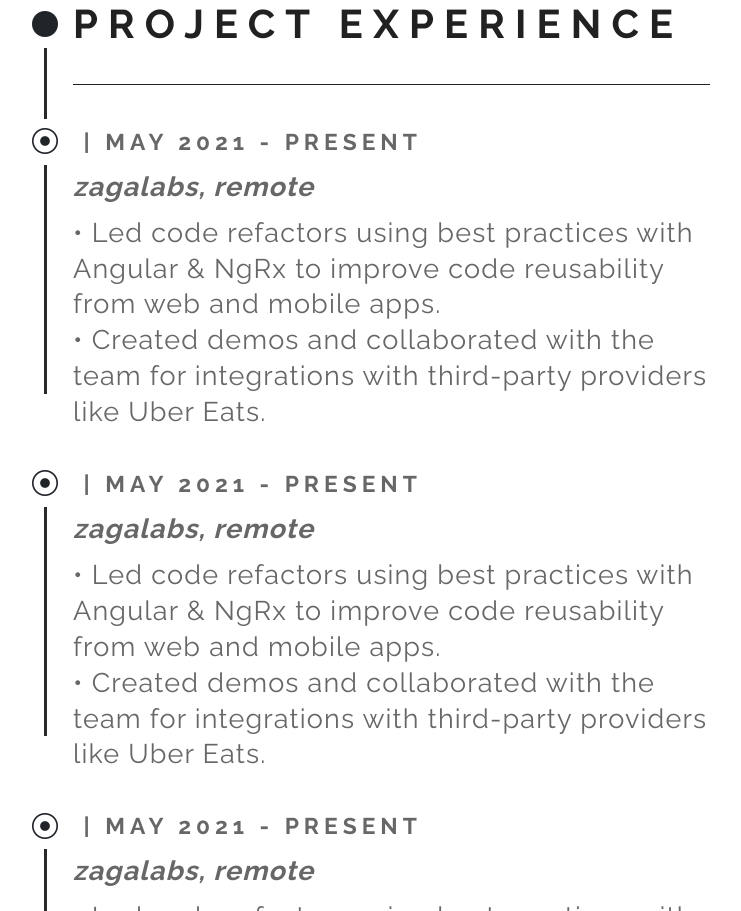
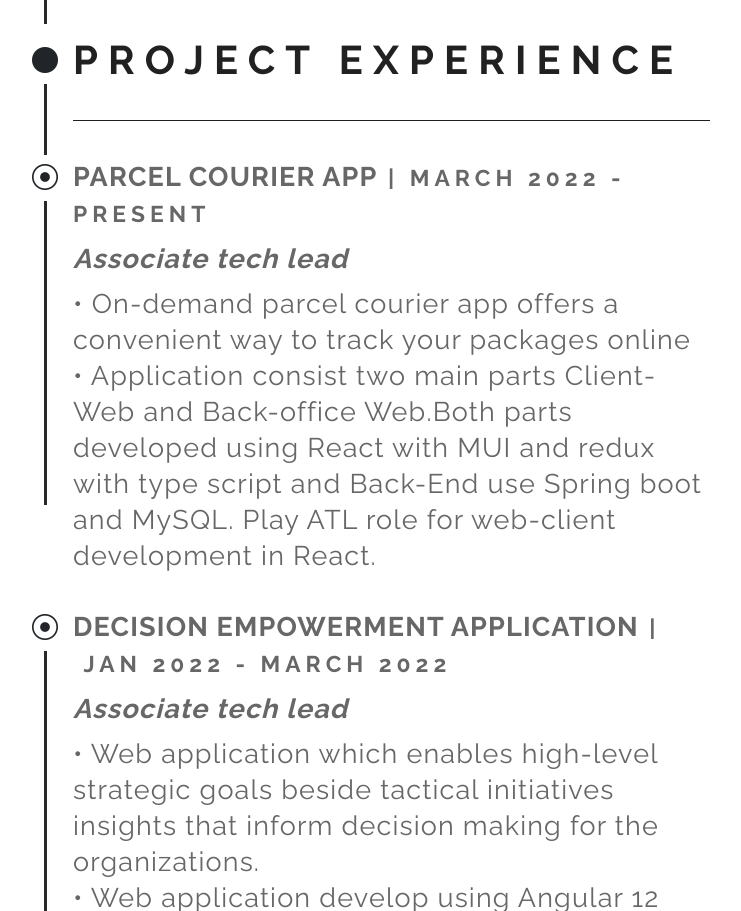
Before and after one commit to Kasun002/cv, a React (Create React App) app: page /react in a window 1280 px wide. Shown: the part 5180-6091 px from the top of the page, without its empty margins (96-837 px from the left). Built offline with nearby package versions, Linux system fonts and the light colour scheme.

Commit message:
Few projects added

```diff
--- a/src/CV-react.tsx
+++ b/src/CV-react.tsx
@@ -260,7 +260,7 @@ const CVReact = () => {
                             {employment.endDate}
                           </span>
                         </p>
-                        <p className="text-lowercase fst-italic fw-bold">
+                        <p className="fst-italic fw-bold">
                           {employment.employer}, {employment.city}
                         </p>
                       </div>
@@ -285,13 +285,13 @@ const CVReact = () => {
                       </div>
                       <div className="col">
                         <p className="text-uppercase fw-bold position-relative">
-                          {project.jobTitle}
+                          {project.projectTitle}
                           <span>
                             &nbsp;|&nbsp;{project.startDate} - {project.endDate}
                           </span>
                         </p>
-                        <p className="text-lowercase fst-italic fw-bold">
-                          {project.employer}, {project.city}
+                        <p className="fst-italic fw-bold float-right">
+                          {project.role}
                         </p>
                         {project.achievements.map(
                           (achievement: any, achievementsIndex: number) => {
--- a/src/config/react/projects.tsx
+++ b/src/config/react/projects.tsx
@@ -2,69 +2,53 @@ import employmentHistory from "./employments";
 
 const projects = [
   {
-    projectTitle: "Tech Lead / Full-Stack Developer",
-    startDate: "May 2021",
+    projectTitle: "Parcel Courier App",
+    startDate: "March 2022",
     endDate: "Present",
-    employer: "Zagalabs",
-    city: "Remote",
+    role: "Associate tech lead",
     achievements: [
-      "Led code refactors using best practices with Angular & NgRx to improve code reusability from web and mobile apps.",
-      "Created demos and collaborated with the team for integrations with third-party providers like Uber Eats.",
+      "On-demand parcel courier app offers a convenient way to track your packages online",
+      "Application consist two main parts Client-Web and Back-office Web.Both parts developed using React with MUI and redux with type script and Back-End use Spring boot and MySQL. Play ATL role for web-client development in React.",
     ],
   },
   {
-    projectTitle: "Tech Lead / Full-Stack Developer",
-    startDate: "May 2021",
-    endDate: "Present",
-    employer: "Zagalabs",
-    city: "Remote",
+    projectTitle: "Decision Empowerment application",
+    startDate: "Jan 2022",
+    endDate: "March 2022",
+    role: "Associate tech lead",
     achievements: [
-      "Led code refactors using best practices with Angular & NgRx to improve code reusability from web and mobile apps.",
-      "Created demos and collaborated with the team for integrations with third-party providers like Uber Eats.",
+      "Web application which enables high-level strategic goals beside tactical initiatives insights that inform decision making for the organizations.",
+      "Web application develop using Angular 12 and vanilla-JavaScript, Back-End use .NET core and SQL server.Play ATL role for web-client development",
     ],
   },
   {
-    projectTitle: "Tech Lead / Full-Stack Developer",
-    startDate: "May 2021",
-    endDate: "Present",
-    employer: "Zagalabs",
-    city: "Remote",
+    projectTitle: "Banking system for credit union in USA",
+    startDate: "March 2021",
+    endDate: "Jan 2022",
+    role: "Senior Software Engineer(Full-Stack)",
     achievements: [
-      "Led code refactors using best practices with Angular & NgRx to improve code reusability from web and mobile apps.",
-      "Created demos and collaborated with the team for integrations with third-party providers like Uber Eats.",
+      "Banking platform for credit union customers connected with core banking and third-party solution providers.",
+      "Application consist of separate web and Mobile.Web and mobile based on customized JavaScript framework(Kony) and also back-end is mainly based Java framework(fabric).Mainly worked on web and mobile application slightly work on java back-end",
     ],
   },
   {
-    projectTitle: "Tech Lead / Full-Stack Developer",
-    startDate: "May 2021",
-    endDate: "Present",
-    employer: "Zagalabs",
-    city: "Remote",
+    projectTitle: "Avatarin",
+    startDate: "Oct 2020",
+    endDate: "Sep 2021",
+    role: "Senior Software Engineer",
     achievements: [
-      "Led code refactors using best practices with Angular & NgRx to improve code reusability from web and mobile apps.",
-      "Created demos and collaborated with the team for integrations with third-party providers like Uber Eats.",
+      "Web and mobile based platform for the physically disabled peoples public to connect Roberts and handle Robot via Mobile/Web app after purchasing a time-slot.",
+      "Project back-end is based on Java spring-boot, mongo-db and web client based on React and mobile client based on flutter. Play Senior Software Engineer role for web-client development",
     ],
   },
   {
-    projectTitle: "Tech Lead / Full-Stack Developer",
-    startDate: "May 2021",
-    endDate: "Present",
-    employer: "Zagalabs",
-    city: "Remote",
+    projectTitle: "Mobile Payment Wallet",
+    startDate: "April 2017",
+    endDate: "Feb 2021",
+    role: "Senior Software/Senior Software Engineer",
     achievements: [
-      "Led code refactors using best practices with Angular & NgRx to improve code reusability from web and mobile apps.",
-      "Created demos and collaborated with the team for integrations with third-party providers like Uber Eats.",
-    ],
-  },
-  {
-    projectTitle: "Tech Lead / Full-Stack Developer",
-    startDate: "May 2021",
-    endDate: "Present",
-    employer: "Zagalabs",
-    city: "Remote",
-    achievements: [
-      "Led code refactors using best practices with Angular & NgRx to improve code reusability from web and mobile apps.",
-      "Created demos and collaborated with the team for integrations with third-party providers like Uber Eats.",
+      "Mobile payment platform which enables users to utility payment, basic online banking facilities  and secure QR base payments.",
+      "Mobile application front-end based on Angular 4 - 9, backend based on Java (Spring Boot) & MySQL &Firebase.Play Software Engineer & Senior Software Engineer roles in this project for front-end development.",
     ],
   },
 ];
--- a/src/config/react/react.tsx
+++ b/src/config/react/react.tsx
@@ -41,8 +41,7 @@ const resumeReact = {
   ],
   languages: ["English (Read & Write Fluently)", "Sinhalese"],
   professionalSummary: [
-    "Detail-oriented professional with exceptional interpersonal skills, team working abilities with 7 years of work experience in Software Engineering field.",
-    "As well as motivated individual with in-depth knowledge of front-end web design & (React, Angular 2+), Hybrid mobile app design & development (Ionic, Cordova, React Native) and some experience in BE development using Node JS, Java Firebase & .net.",
+    "Detail-oriented professional with exceptional interpersonal skills, team working abilities with 7 years of work experience in Software Engineering field. As well as motivated individual with in-depth knowledge of front-end web design & development using (React, Angular 2+), Hybrid mobile app design & development (Ionic, Cordova, React Native) and some experience in BE development using Node JS, Java Firebase & .net.",
   ],
   employmentHistory: employments,
   projectHistory: projects,
```
Lines whose indentation alone changed are shown as unchanged.
